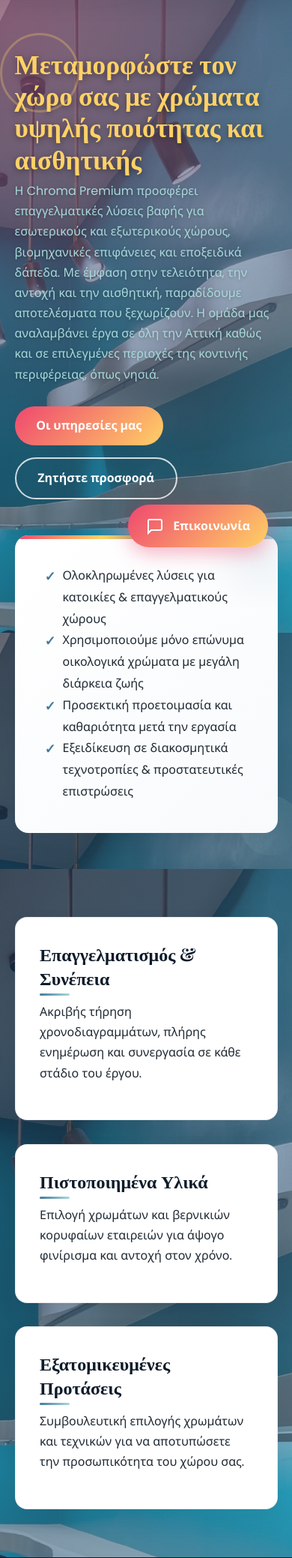
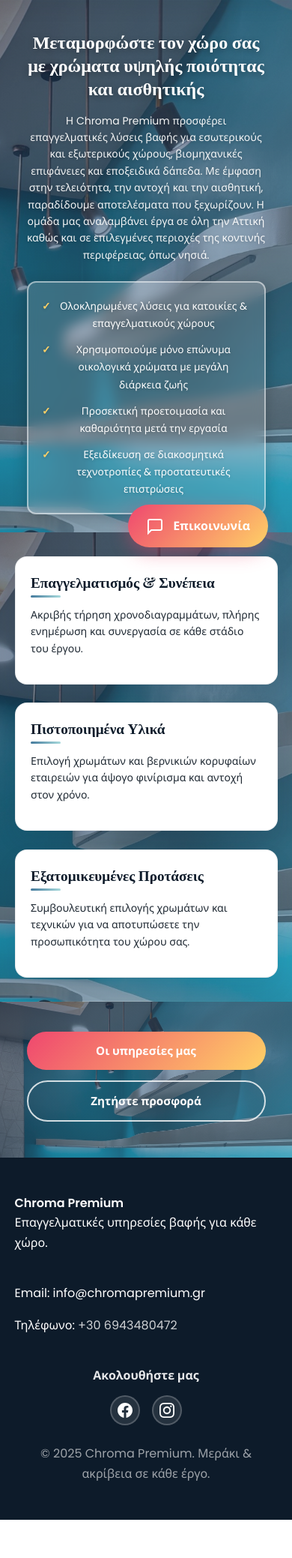
Before and after one commit to Konstantinosmalliaros/ChromaPremium, a Flask app: page / in a window 390 px wide. Shown: the part 82-2160 px from the top of the page at 75% size. After the commit the page ends 2109 px from the top, so only its background shows below. Run offline with Flask 3, Linux system fonts and the light colour scheme.

Commit message:
Home page polished and mobile phone optimisation

```diff
--- a/app/static/css/main.css
+++ b/app/static/css/main.css
@@ -332,12 +332,6 @@
   color: var(--color-primary);
 }
 
-.hero-actions {
-  display: flex;
-  gap: 1rem;
-  flex-wrap: wrap;
-  margin-top: 1.8rem;
-}
 
 .btn,
 .btn-secondary {
@@ -456,6 +450,67 @@
   margin-bottom: 0;
   color: rgba(255, 255, 255, 0.95);
   text-shadow: 0 1px 4px rgba(0, 0, 0, 0.2);
+}
+
+.hero-actions {
+  display: flex;
+  gap: 1rem;
+  flex-wrap: wrap;
+  justify-content: center;
+  margin-top: 2rem;
+}
+
+.page-hero .hero-actions {
+  margin-top: 0;
+}
+
+/* Reduce gap for buttons section on home page */
+.section:has(.hero-actions) {
+  padding-top: 1.5rem;
+  padding-bottom: 4rem;
+}
+
+.hero-features-box {
+  background: rgba(255, 255, 255, 0.15);
+  backdrop-filter: blur(8px);
+  border-radius: 16px;
+  padding: 2.5rem;
+  border: 2px solid rgba(255, 255, 255, 0.5);
+  box-shadow: 0 4px 20px rgba(0, 0, 0, 0.2);
+  margin-top: 3rem;
+}
+
+.hero-features-box ul {
+  margin: 0;
+  padding-left: 0;
+  list-style: none;
+  line-height: 1.8;
+  color: #fff;
+  text-shadow: 0 1px 4px rgba(0, 0, 0, 0.2);
+}
+
+.hero-features-box li {
+  position: relative;
+  padding-left: 1.5rem;
+  margin-bottom: 0.75rem;
+  transition: transform 0.2s ease;
+}
+
+.hero-features-box li:last-child {
+  margin-bottom: 0;
+}
+
+.hero-features-box li::before {
+  content: "✓";
+  position: absolute;
+  left: 0;
+  color: #ffd166;
+  font-weight: bold;
+  font-size: 1.1em;
+}
+
+.hero-features-box li:hover {
+  transform: translateX(5px);
 }
 
 .section {
@@ -1451,3 +1506,150 @@
     will-change: opacity, transform;
   }
 }
+
+/* Mobile Optimizations for Home Page */
+@media (max-width: 768px) {
+  /* Disable fixed background on mobile for better performance */
+  main:has(.page-hero),
+  .page-hero,
+  .section {
+    background-attachment: scroll;
+  }
+
+  /* Page Hero - Mobile */
+  .page-hero {
+    padding: 3rem 0 2rem;
+  }
+
+  .page-hero h1 {
+    font-size: clamp(1.75rem, 5vw, 2.5rem);
+    margin-bottom: 1rem;
+    line-height: 1.3;
+  }
+
+  .page-hero p {
+    font-size: 0.95rem;
+    line-height: 1.6;
+    margin-bottom: 1.5rem;
+  }
+
+  /* Hero Features Box - Mobile */
+  .hero-features-box {
+    padding: 1.5rem;
+    margin-top: 2rem;
+    border-radius: 12px;
+  }
+
+  .hero-features-box ul {
+    line-height: 1.7;
+  }
+
+  .hero-features-box li {
+    padding-left: 1.25rem;
+    margin-bottom: 0.875rem;
+    font-size: 0.9rem;
+  }
+
+  .hero-features-box li::before {
+    font-size: 1em;
+    left: -0.1rem;
+  }
+
+  /* USP Grid - Mobile */
+  .usp-grid {
+    grid-template-columns: 1fr;
+    gap: 1.5rem;
+  }
+
+  .usp-grid article {
+    padding: 1.5rem;
+  }
+
+  .usp-grid article h2 {
+    font-size: 1.35rem;
+    margin-bottom: 0.75rem;
+  }
+
+  .usp-grid article p {
+    font-size: 0.9rem;
+    line-height: 1.6;
+  }
+
+  /* Section Padding - Mobile */
+  .section {
+    padding: 2.5rem 0;
+  }
+
+  .section:has(.hero-actions) {
+    padding-top: 1rem;
+    padding-bottom: 3rem;
+  }
+
+  /* Hero Actions - Mobile */
+  .hero-actions {
+    flex-direction: column;
+    gap: 0.875rem;
+    margin-top: 1.5rem;
+    width: 100%;
+  }
+
+  .hero-actions .btn,
+  .hero-actions .btn-secondary {
+    width: 100%;
+    padding: 1rem 1.5rem;
+    font-size: 1rem;
+    min-height: 48px; /* Touch-friendly size */
+  }
+
+  /* Container - Mobile */
+  .container.narrow {
+    padding: 0 1rem;
+  }
+}
+
+/* Smaller Mobile Devices */
+@media (max-width: 480px) {
+  .page-hero {
+    padding: 2.5rem 0 1.5rem;
+  }
+
+  .page-hero h1 {
+    font-size: clamp(1.5rem, 6vw, 2rem);
+  }
+
+  .page-hero p {
+    font-size: 0.875rem;
+  }
+
+  .hero-features-box {
+    padding: 1.25rem;
+    margin-top: 1.5rem;
+  }
+
+  .hero-features-box li {
+    font-size: 0.85rem;
+    margin-bottom: 0.75rem;
+  }
+
+  .usp-grid article {
+    padding: 1.25rem;
+  }
+
+  .usp-grid article h2 {
+    font-size: 1.2rem;
+  }
+
+  .usp-grid article p {
+    font-size: 0.875rem;
+  }
+
+  .section {
+    padding: 2rem 0;
+  }
+
+  .hero-actions .btn,
+  .hero-actions .btn-secondary {
+    padding: 0.875rem 1.25rem;
+    font-size: 0.95rem;
+  }
+}
--- a/app/templates/home.html
+++ b/app/templates/home.html
@@ -7,19 +7,13 @@
 {% block og_description %}Μεταμορφώστε τον χώρο σας με επαγγελματικές υπηρεσίες βαφής. 25+ αξιολογήσεις 5 αστέρων.{% endblock %}
 
 {% block content %}
-  <section class="hero">
-    <div class="container hero-content">
-      <div>
-        <h1>Μεταμορφώστε τον χώρο σας με χρώματα υψηλής ποιότητας και αισθητικής</h1>
-        <p>
-          Η Chroma Premium προσφέρει επαγγελματικές λύσεις βαφής για εσωτερικούς και εξωτερικούς χώρους, βιομηχανικές επιφάνειες και εποξειδικά δάπεδα. Με έμφαση στην τελειότητα, την αντοχή και την αισθητική, παραδίδουμε αποτελέσματα που ξεχωρίζουν. Η ομάδα μας αναλαμβάνει έργα σε όλη την Αττική καθώς και σε επιλεγμένες περιοχές της κοντινής περιφέρειας, όπως νησιά.
-        </p>
-        <div class="hero-actions">
-          <a class="btn" href="{{ url_for('main.services') }}">Οι υπηρεσίες μας</a>
-          <a class="btn-secondary" href="{{ url_for('main.contact') }}">Ζητήστε προσφορά</a>
-        </div>
-      </div>
-      <div class="hero-highlight">
+  <section class="page-hero">
+    <div class="container narrow">
+      <h1>Μεταμορφώστε τον χώρο σας με χρώματα υψηλής ποιότητας και αισθητικής</h1>
+      <p>
+        Η Chroma Premium προσφέρει επαγγελματικές λύσεις βαφής για εσωτερικούς και εξωτερικούς χώρους, βιομηχανικές επιφάνειες και εποξειδικά δάπεδα. Με έμφαση στην τελειότητα, την αντοχή και την αισθητική, παραδίδουμε αποτελέσματα που ξεχωρίζουν. Η ομάδα μας αναλαμβάνει έργα σε όλη την Αττική καθώς και σε επιλεγμένες περιοχές της κοντινής περιφέρειας, όπως νησιά.
+      </p>
+      <div class="hero-features-box">
         <ul>
           <li>Ολοκληρωμένες λύσεις για κατοικίες &amp; επαγγελματικούς χώρους</li>
           <li>Χρησιμοποιούμε μόνο επώνυμα οικολογικά χρώματα με μεγάλη διάρκεια ζωής</li>
@@ -30,7 +24,7 @@
     </div>
   </section>
 
-  <section class="usp">
+  <section class="section">
     <div class="container usp-grid">
       <article class="fade-in">
         <h2>Επαγγελματισμός &amp; Συνέπεια</h2>
@@ -46,4 +40,13 @@
       </article>
     </div>
   </section>
+
+  <section class="section">
+    <div class="container narrow">
+      <div class="hero-actions">
+        <a class="btn" href="{{ url_for('main.services') }}">Οι υπηρεσίες μας</a>
+        <a class="btn-secondary" href="{{ url_for('main.contact') }}">Ζητήστε προσφορά</a>
+      </div>
+    </div>
+  </section>
 {% endblock %}
--- a/app/templates/quality.html
+++ b/app/templates/quality.html
@@ -18,7 +18,7 @@
     <div class="container trust-grid">
       <article class="fade-in">
         <h2>Εγγύηση ποιότητας</h2>
-        <p>Παρέχουμε γραπτή εγγύηση εργασίας και αναλαμβάνουμε άμεσα τυχόν διορθώσεις χωρίς επιπλέον κόστος.</p>
+        <p>Παρέχουμε γραπτή εγγύηση εργασίας και αναλαμβάνουμε άμεσα τυχόν διορθώσεις που οφείλονται σε εμάς, χωρίς επιπλέον κόστος.</p>
       </article>
       <article class="fade-in">
         <h2>Διαφάνεια κόστους</h2>
```
